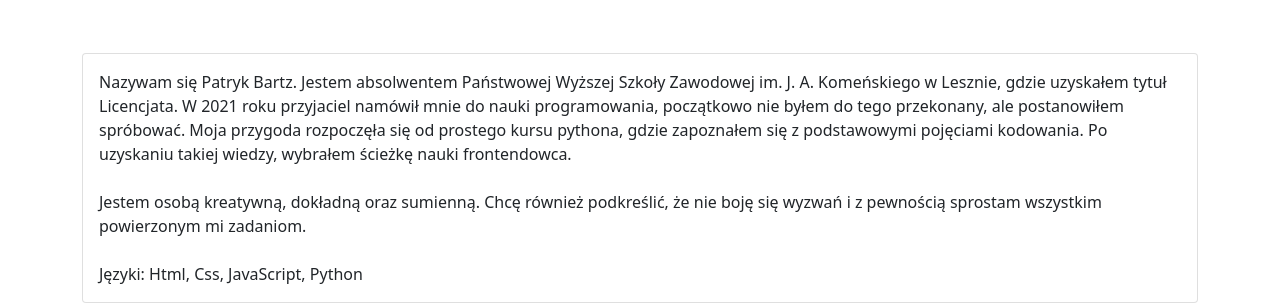
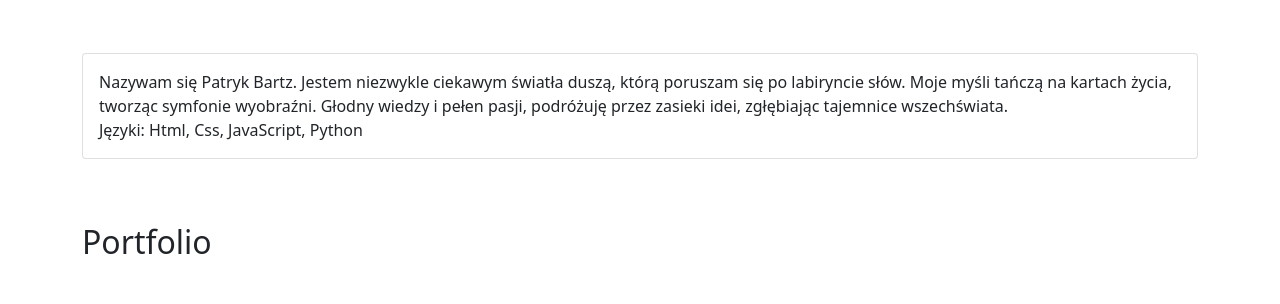
Before and after one commit to Dzank3r/portfolio-website, a plain HTML site: page index.html in a window 1280 px wide. Shown: the part 496-800 px from the top of the page. Drawn offline with nearby package versions, Linux system fonts and the light colour scheme.

Commit message:
Update index.html

```diff
--- a/index.html
+++ b/index.html
@@ -43,15 +43,8 @@
                 <br />
                 <br />
                 <div class="card">
-                    <div class="card-body">Nazywam się Patryk Bartz. Jestem absolwentem Państwowej Wyższej Szkoły Zawodowej im. J. A. Komeńskiego w Lesznie, gdzie
-                    uzyskałem tytuł Licencjata. W 2021 roku przyjaciel namówił mnie do nauki programowania, początkowo nie byłem do tego
-                    przekonany, ale postanowiłem spróbować. Moja przygoda rozpoczęła się od prostego kursu pythona, gdzie zapoznałem się z
-                    podstawowymi pojęciami kodowania. Po uzyskaniu takiej wiedzy, wybrałem ścieżkę nauki frontendowca.
-                    <br />
-                    <br />
-                    Jestem osobą kreatywną, dokładną oraz sumienną. Chcę również podkreślić, że nie boję się wyzwań i z pewnością sprostam
-                    wszystkim powierzonym mi zadaniom.
-                    <br />
+                    <div class="card-body">Nazywam się Patryk Bartz. Jestem niezwykle ciekawym światła duszą, którą poruszam się po labiryncie słów.
+                    Moje myśli tańczą na kartach życia, tworząc symfonie wyobraźni. Głodny wiedzy i pełen pasji, podróżuję przez zasieki idei, zgłębiając tajemnice wszechświata.
                     <br />
                     Języki: Html, Css, JavaScript, Python</div>
                 </div>
```
